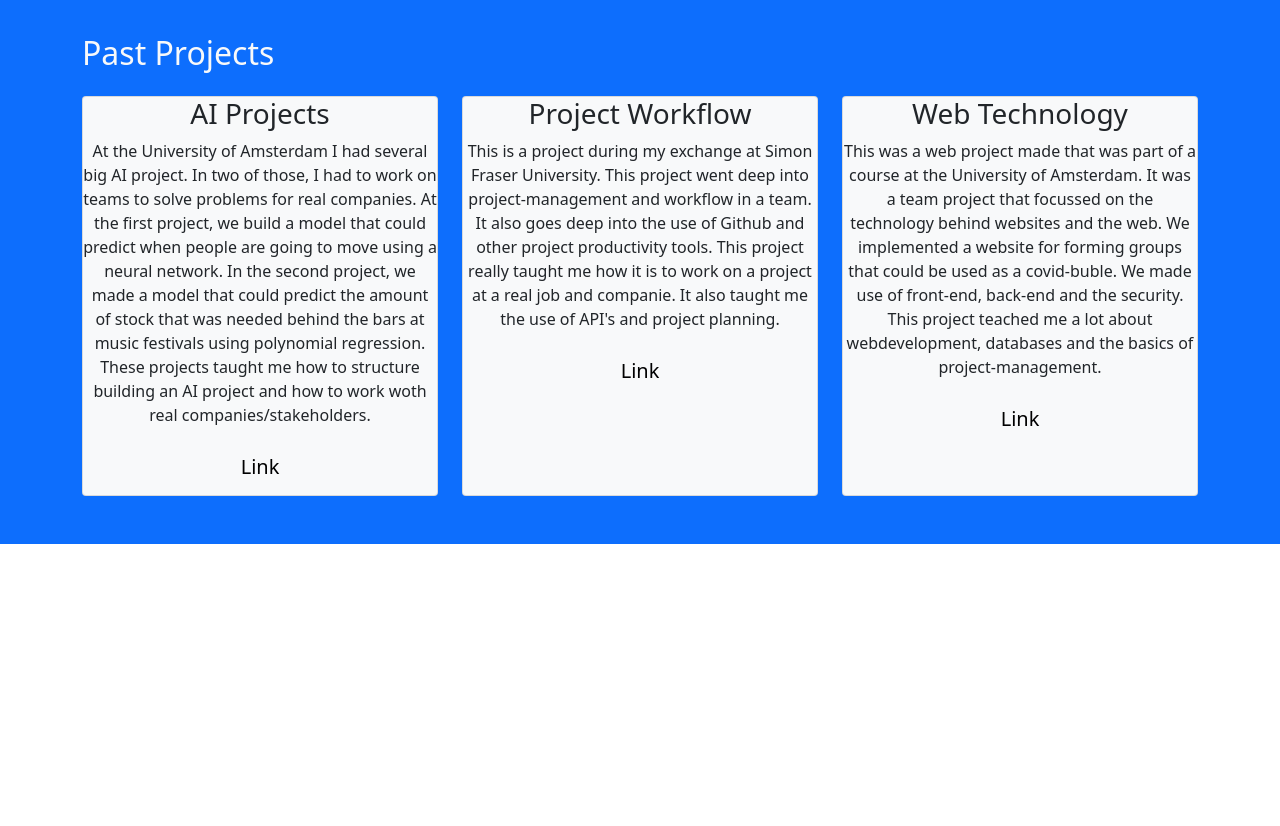
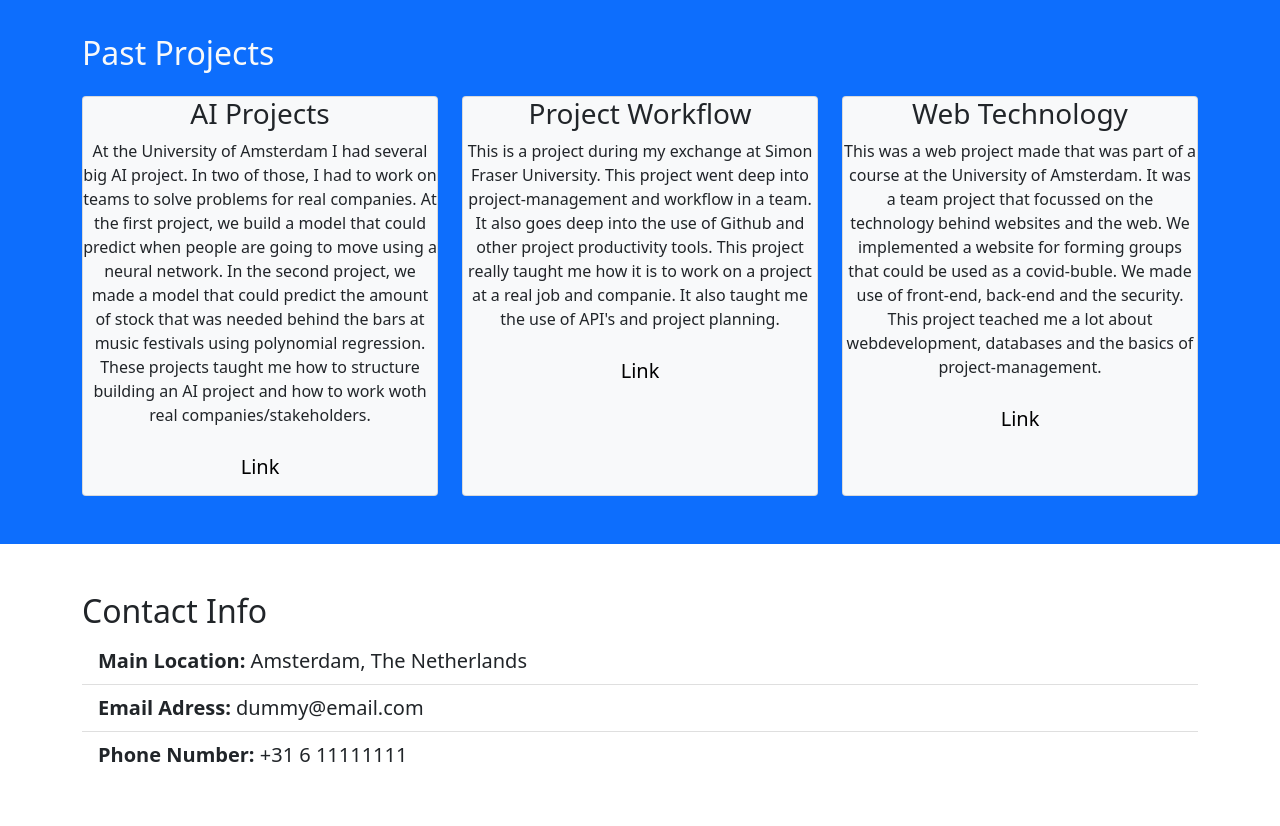
Before and after one commit to daniel-5151/PersonalWebsite, a plain HTML site: page index.html in a window 1280 px wide. Shown: the part 1072-1898 px from the top of the page. Before the commit the page ends 1616 px from the top, so only its background shows below. Drawn offline with nearby package versions, Linux system fonts and the light colour scheme.

Commit message:
Issue 9: Added contact info

```diff
--- a/index.html
+++ b/index.html
@@ -42,7 +42,7 @@
     </section>
 
     <!-- Links -->
-    <section class="bg-light text-dark p-5">
+    <section class="text-dark p-5">
         <div class="container">
             <div class="row1 row text-center">
                 <div class="col-md">
@@ -57,7 +57,7 @@
         </div>
     </section>
 
-    <section class="bg-light text-dark p-5 pt-2">
+    <section class="p-5 pt-2">
         <div class="container">
             <div class="row2 row text-center">
                 <div class="row2 row bg-light text-dark text-center">
@@ -72,7 +72,7 @@
     </section>
 
     <!-- About Me -->
-    <section class="bg-light text-dark px-5">
+    <section class="px-5">
         <div class="container">
             <div class="row3 row align-items-center jusify-content-between">
                 <div class="col-md-5 text-center">
@@ -136,6 +136,24 @@
         </div>
     </section>
 
+    <!-- Contact Info -->
+    <section class="p-5">
+        <div class="container">
+            <h2>Contact Info</h2>
+            <ul class="list-group list-group-flush lead">
+                <li class="list-group-item">
+                    <span class="fw-bold">Main Location:</span>  Amsterdam, The Netherlands
+                </li>
+                <li class="list-group-item">
+                    <span class="fw-bold">Email Adress:</span>  dummy@email.com
+                </li>
+                <li class="list-group-item">
+                    <span class="fw-bold">Phone Number:</span>  +31 6 11111111
+                </li>
+            </ul>
+        </div>
+    </section>
+
 
 
     <!-- Bootstrap Script -->
```
